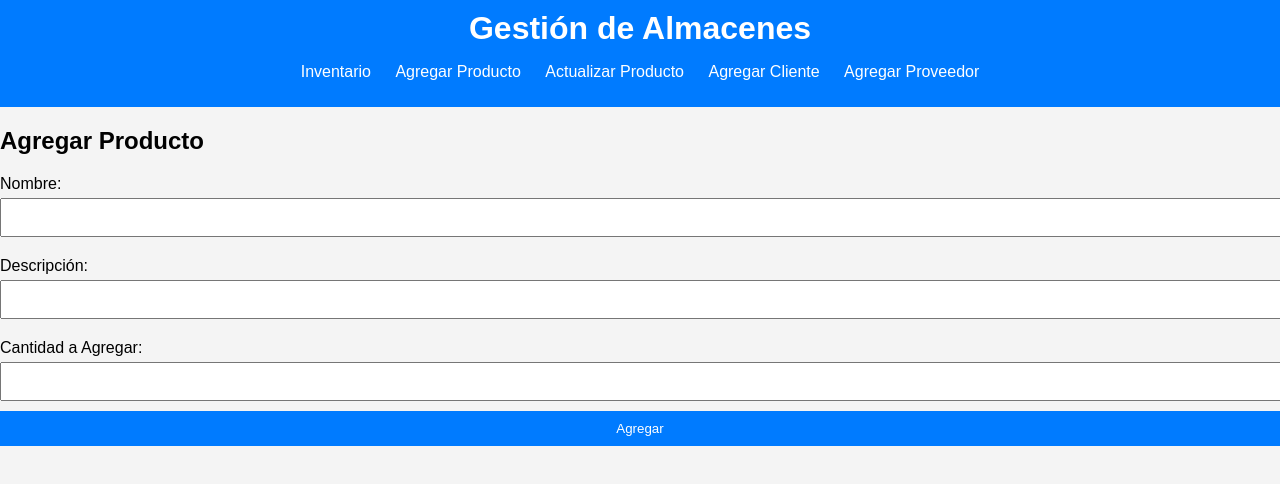
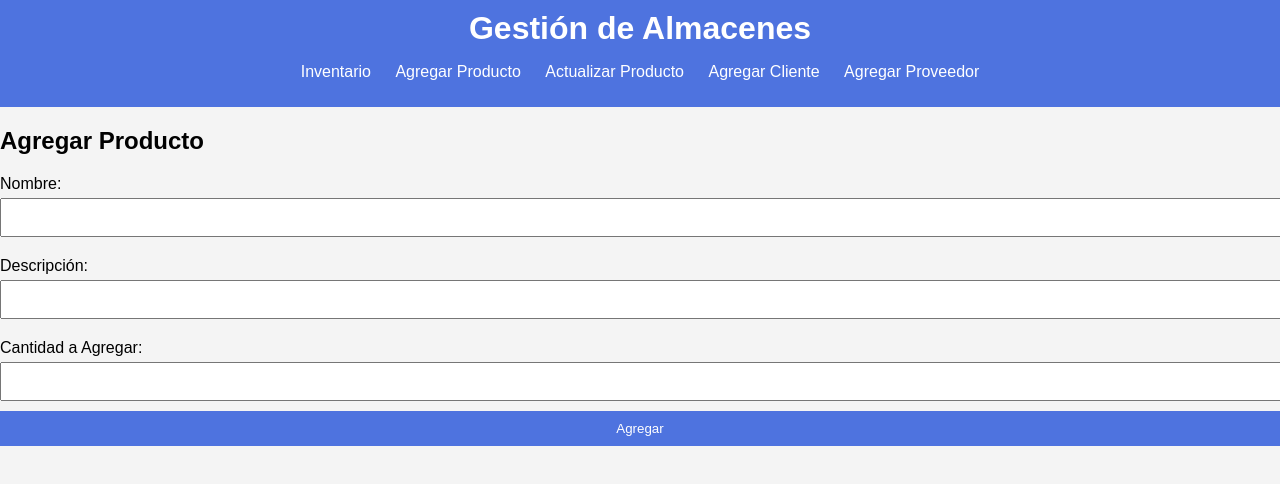
Before and after one commit to ChristianMergozaC/almacen-poo, a plain HTML site: page productos/agregar.html in a window 1280 px wide. Shown: the top 484 px of the page. Drawn offline with Linux system fonts and the light colour scheme; files that its build step writes are made by us from their sources.

Commit message:
Update styles.css

```diff
--- a/css/styles.css
+++ b/css/styles.css
@@ -6,7 +6,7 @@ body {
 }
 
 header {
-    background-color: #007bff;
+    background-color: #4e73df;
     color: white;
     padding: 10px 0;
     text-align: center;
@@ -50,7 +50,7 @@ th, td {
 }
 
 th {
-    background-color: #007bff;
+    background-color: #4e73df;
     color: white;
 }
 
@@ -70,7 +70,7 @@ form input, form button {
 }
 
 form button {
-    background-color: #007bff;
+    background-color: #4e73df;
     color: white;
     border: none;
     cursor: pointer;
```
